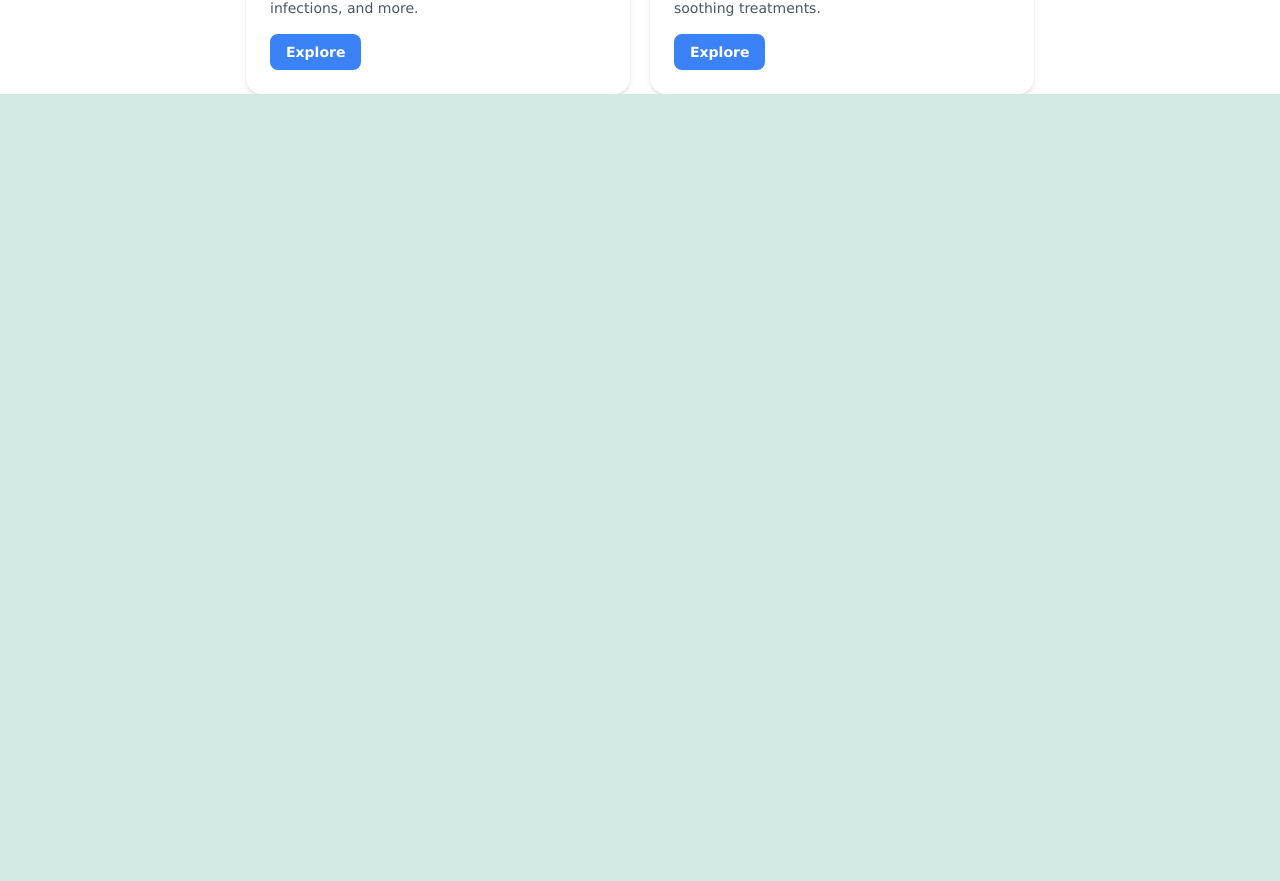
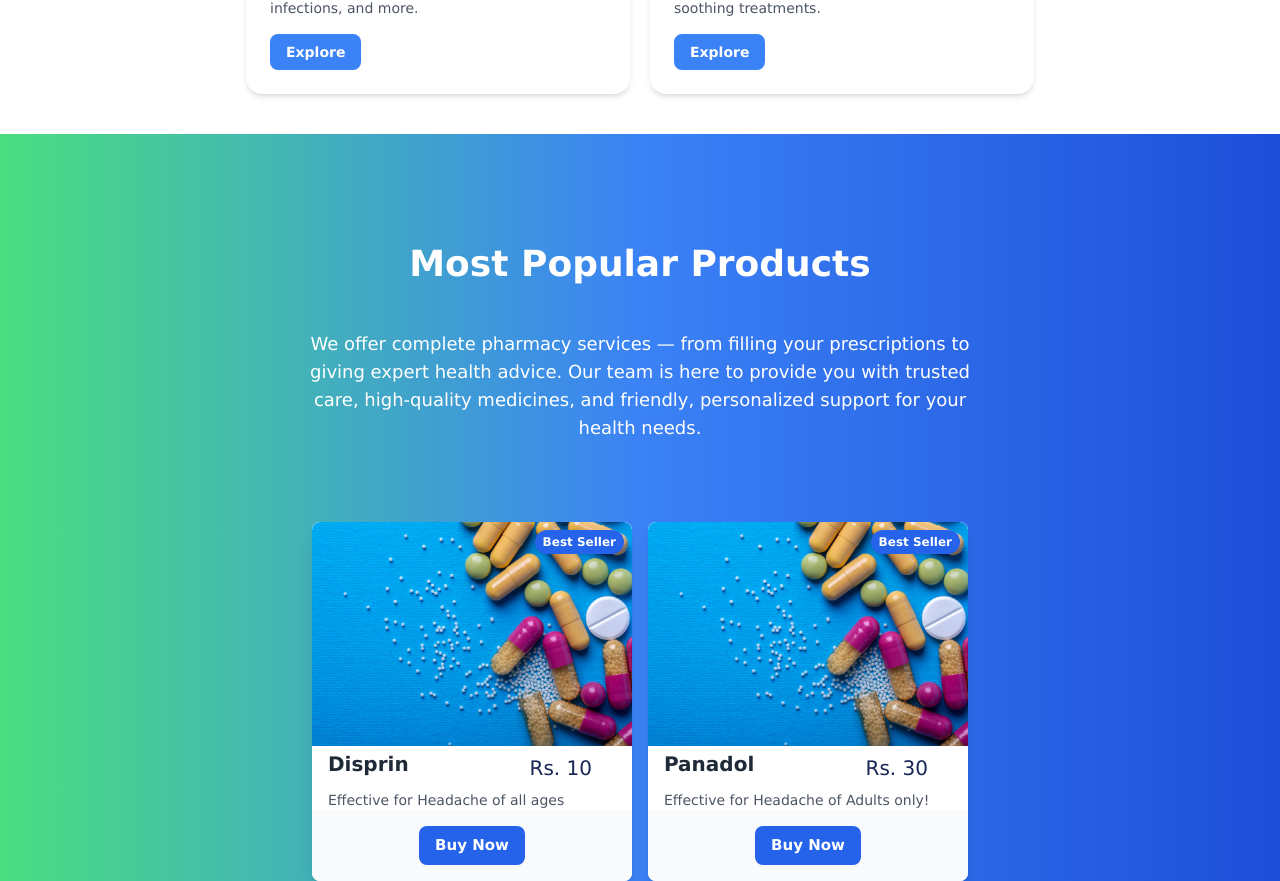
Before and after one commit to FYP-NEXTJS/Pharmacy_store, a Next.js app in the folder v0/: page / in a window 1280 px wide. Shown: the part 1754-2635 px from the top of the page. Before the commit the page ends 1848 px from the top, so only its background shows below. Built offline with nearby package versions, Linux system fonts and the light colour scheme.

Commit message:
Added Categories

```diff
--- /dev/null
+++ b/v0/src/app/components/CarouselCard/page.tsx
@@ -0,0 +1,52 @@
+import React from "react";
+
+interface CardProps {
+  imageUrl?: string;
+  description: string;
+  medTitle: string;
+  price: number;
+}
+
+const CarouselCard: React.FC<CardProps> = ({
+  imageUrl = "/images/tablet-category.jpg", // Default image
+  description,
+  medTitle,
+  price,
+}) => {
+  return (
+    <div className="max-w-xs w-full bg-white rounded-lg shadow-lg overflow-hidden transform transition-transform hover:scale-105 hover:shadow-xl">
+      <figure className="relative">
+        <img
+          src={imageUrl}
+          alt={medTitle}
+          className="w-full h-56 object-cover object-center rounded-t-lg"
+        />
+        {/* Optional: Add a badge or label on the top-right corner */}
+        <div className="absolute top-2 right-2 bg-blue-600 text-white text-xs font-semibold px-2 py-1 rounded-full">
+          Best Seller
+        </div>
+      </figure>
+
+      <div className="px-4">
+        <div className="flex items-center justify-between">
+          <h3 className="text-xl font-semibold text-gray-800 mb-2 py-1 px-0">
+            {medTitle}
+          </h3>
+          <h3 className="text-blue-950 text-xl py-1">
+            {/* Price */}Rs. {price.toString()}
+          </h3>
+        </div>
+
+        <p className="text-gray-600 text-sm">{description}</p>
+      </div>
+
+      <div className="p-4 bg-gray-50 text-center">
+        <button className=" py-2 px-4 bg-blue-600 text-white rounded-lg font-semibold hover:bg-blue-700 transition duration-200">
+          Buy Now
+        </button>
+      </div>
+    </div>
+  );
+};
+
+export default CarouselCard;
--- a/v0/src/app/page.tsx
+++ b/v0/src/app/page.tsx
@@ -1,4 +1,6 @@
 import CategoryCard from "./components/Category/page";
+import CarouselCard from "./components/CarouselCard/page";
+import { describe } from "node:test";
 
 export default function Home() {
   const medicineCategories = [
@@ -13,6 +15,19 @@
       categoryDescription:
         "Liquid medicines ideal for children and soothing treatments.",
       imageUrl: "/images/syrup-category.jpg",
+    },
+  ];
+
+  const popularProducts = [
+    {
+      name: "Disprin",
+      description: "Effective for Headache of all ages",
+      price: 10,
+    },
+    {
+      name: "Panadol",
+      description: "Effective for Headache of Adults only!",
+      price: 30,
     },
   ];
 
@@ -80,6 +95,34 @@
           );
         })}
       </div>
+
+      {/* Popular Medicines  */}
+      <div className="bg-gradient-to-r from-green-400 via-blue-500 to-blue-700 mt-10">
+        <div className="flex justify-center items-center flex-col text-center py-20 px-4">
+          <h2 className="mb-4 text-4xl font-bold text-white">
+            Most Popular Products
+          </h2>
+          <p className="max-w-2xl text-base sm:text-lg text-white">
+            We offer complete pharmacy services — from filling your
+            prescriptions to giving expert health advice. Our team is here to
+            provide you with trusted care, high-quality medicines, and friendly,
+            personalized support for your health needs.
+          </p>
+        </div>
+
+        {/* Rendering Most popular Products  */}
+        <div className="flex justify-center gap-4">
+          {popularProducts.map((item, key) => {
+            return (
+              <CarouselCard
+                medTitle={item.name}
+                description={item.description}
+                price={item.price}
+              />
+            );
+          })}
+        </div>
+      </div>
     </div>
   );
 }
```
